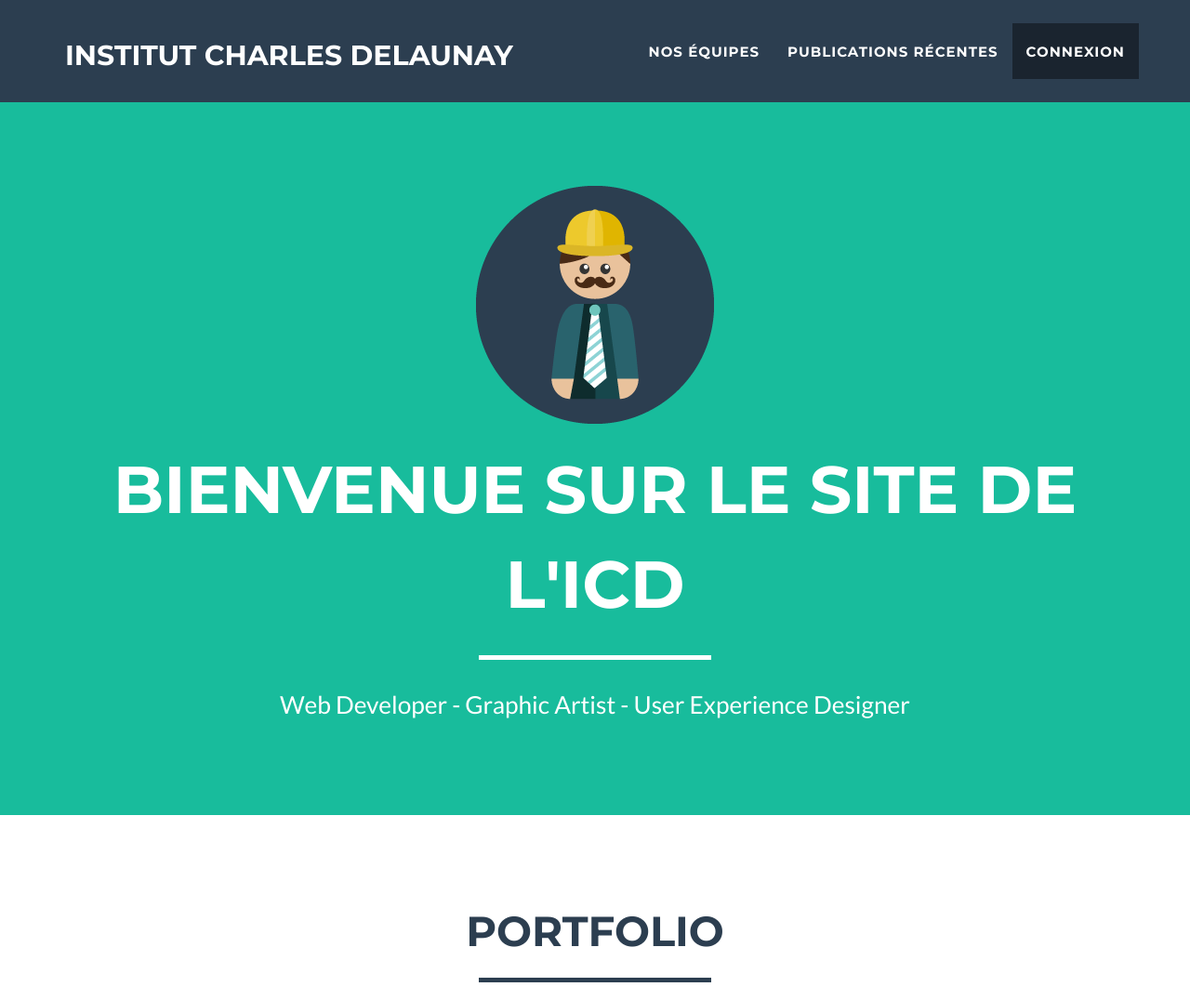
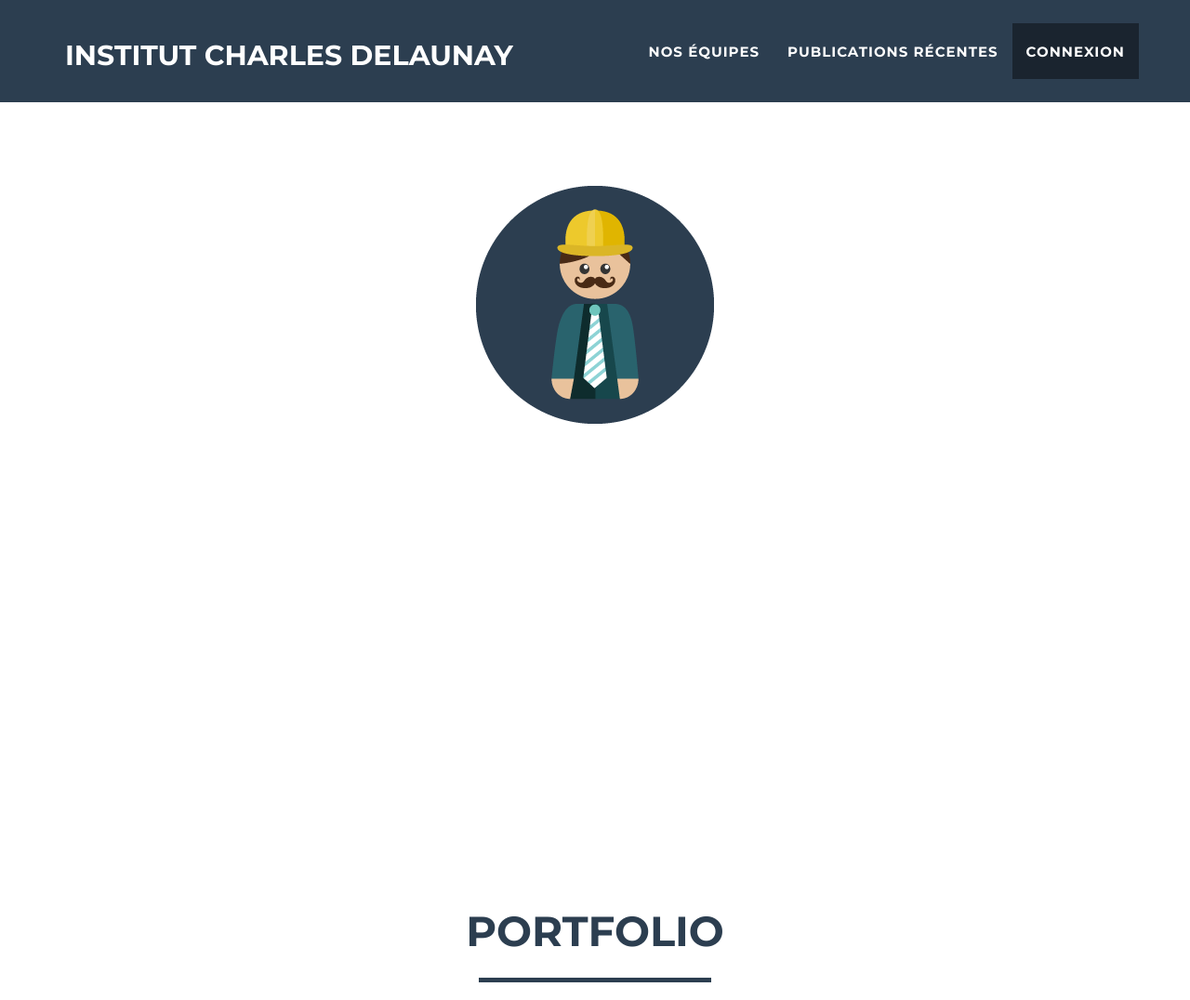
Before and after one commit to rouquetr/lo07_projet, a PHP site: page / in a window 1280 px wide. Shown: the top 1076 px of the page at 93% size. Run offline with PHP 8.4, Linux system fonts and the light colour scheme; some libraries are stand-ins or nearby versions.

Commit message:
Version 0.0.1

```diff
--- a/css/freelancer.css
+++ b/css/freelancer.css
@@ -82,12 +82,13 @@ hr.star-primary:after {
 header {
     text-align: center;
     color: #fff;
-    background: #18bc9c;
+    /*background: #18bc9c;*/
 }
 
 header .container {
     padding-top: 100px;
     padding-bottom: 50px;
+
 }
 
 header img {
```
